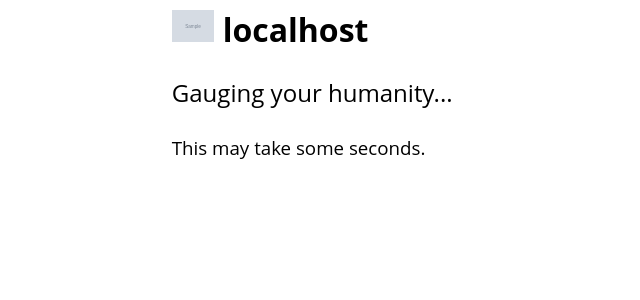
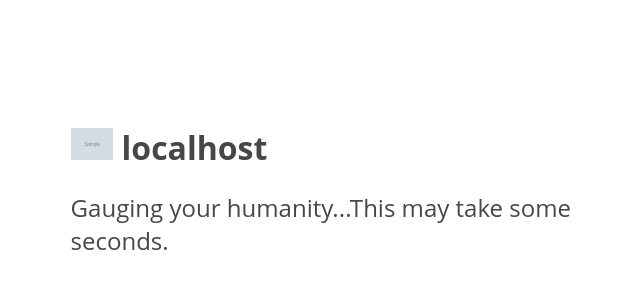
Before and after one commit to unt-libraries/django-altcha-middleware, a Django app: template dam/templates/dam_challenge.html in a window 1280 px wide. Shown: the top 300 px of the page, without its empty margins (285-925 px from the left). Run offline with Django 4.2, Linux system fonts and the light colour scheme; the template is opened without the code that fills it: most values are stand-ins (such as "Sample title", 1, 10 or a date in 2020); grey boxes marked "Sample" are stand-in pictures.

Commit message:
Left align box, fewer text sizes, make grey

```diff
--- a/dam/static/dam/dam.css
+++ b/dam/static/dam/dam.css
@@ -7,20 +7,23 @@
   --altcha-color-border-focus: currentColor;
   --altcha-color-error-text: #f23939;
   --altcha-color-footer-bg: #f4f4f4;
-  --altcha-max-width: 260px;
 }
 
-h1, h2, h3 {
-  width: 29%;
-  margin-top: auto;
-  margin-bottom: 2%;
+h1, h2 {
+  max-width: 45%;
   margin-left: auto;
   margin-right: auto;
+  color: #474747;
   font-family: "Open Sans","Helvetica Neue",Helvetica,Arial,sans-serif;
 }
 
-h2, h3 {
-  font-weight: normal
+h1 {
+  margin-top: 10%;
+}
+
+h2 {
+  margin-top: auto;
+  font-weight: normal;
 }
 
 img {
@@ -28,8 +31,16 @@ img {
 }
 
 #altcha-submission {
-  width:25%;
-  margin-top:3%;
+  max-width: 45%;
+  margin-top: 3%;
   margin-right: auto;
   margin-left: auto;
 }
+
+.altcha-spinner path {
+  fill: #4299A1;
+}
+
+.altcha-checkbox input[type="checkbox"] {
+  accent-color: #4299A1;
+}
--- a/dam/templates/dam_challenge.html
+++ b/dam/templates/dam_challenge.html
@@ -9,14 +9,17 @@
     <script async defer src="{{ js_src_url }}" type="module"></script>
 </head>
 <body>
+    <div>
         <h1><img src="{{ site_icon_url }}"> {{ request.get_host }}</h1>
-    <h2>Gauging your humanity...</h2>
-    <h3>This may take some seconds.</h3>
+        <h2>Gauging your humanity...This may take some seconds.</h2>
+        <div>
             <form id="altcha-submission" action="{% url 'dam:challenge' %}" method="POST">
                 {% csrf_token %}
                 <input type="hidden" name="next" value="{{ next_url }}">
                 <altcha-widget id="altcha"></altcha-widget>
             </form>
+        </div>
+    </div>
     <script type="text/javascript">
         window.addEventListener("load", () => {
             document.querySelector("#altcha").configure({
```
Lines whose indentation alone changed are shown as unchanged.
